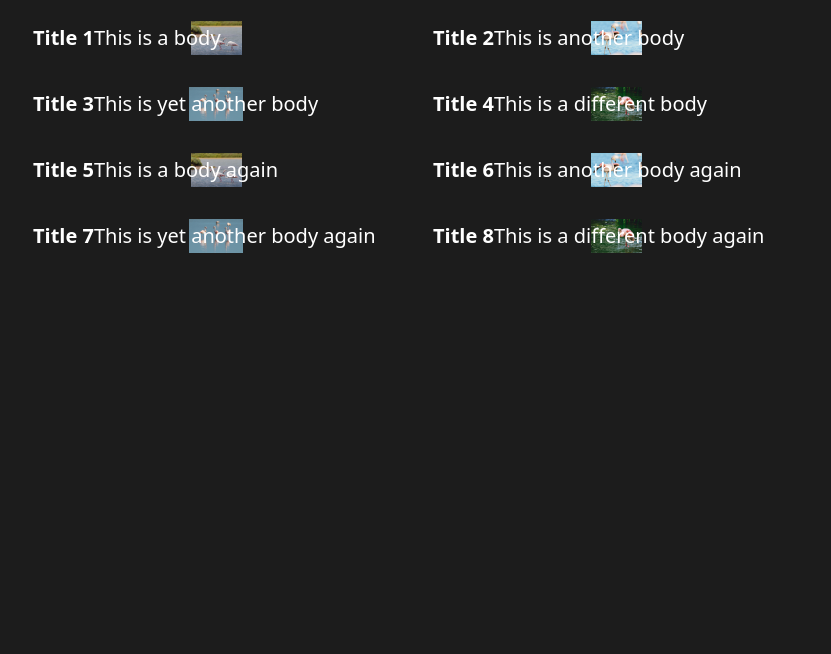
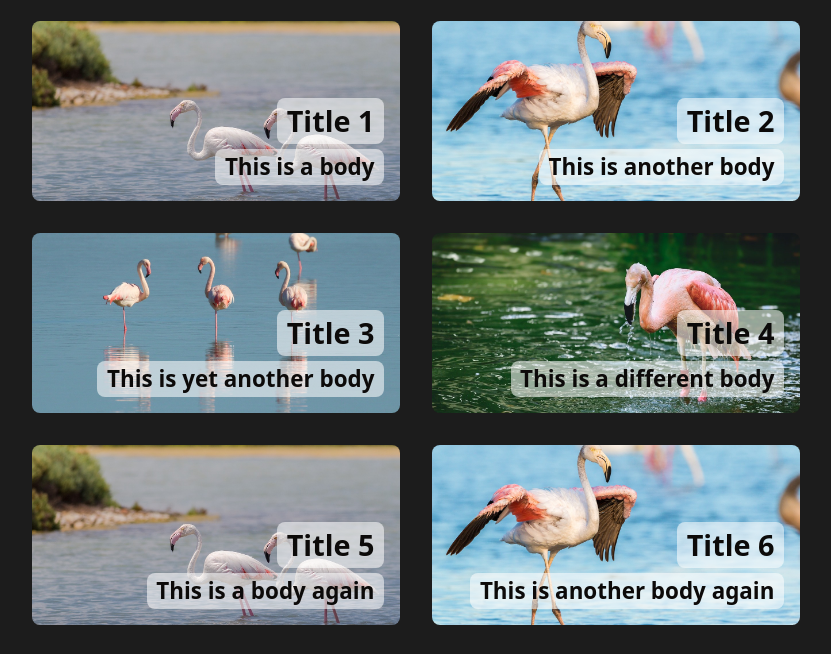
Before and after one commit to victor-lillo/demo-preload-css-image, an Astro site: page /with-preload in a window 1280 px wide. Shown: the part 117-771 px from the top of the page, without its empty margins (224-1055 px from the left). Built offline with nearby package versions, Linux system fonts and the light colour scheme; Astro itself is replaced by a stand-in of ours.

Commit message:
Update Card component styles

```diff
--- a/src/components/Card.astro
+++ b/src/components/Card.astro
@@ -15,12 +15,16 @@ const { body, title, variant } = Astro.props
   .link-card {
     list-style: none;
     display: flex;
-    padding: 1px;
-    border-radius: 7px;
-    transition: background-position 0.6s cubic-bezier(0.22, 1, 0.36, 1);
+    flex-direction: column;
+    gap: 0.3rem;
+    align-items: flex-end;
+    justify-content: flex-end;
+    height: 180px;
+    padding: 1rem;
+    border-radius: var(--border-radius-1);
     background-position: center;
     background-repeat: no-repeat;
-    background-size: contain;
+    background-size: cover;
   }
 
   .flamingo-1 {
@@ -40,8 +44,19 @@ const { body, title, variant } = Astro.props
   }
 
   h2 {
-    margin: 0;
-    font-size: 1.25rem;
-    transition: color 0.6s cubic-bezier(0.22, 1, 0.36, 1);
+    font-size: 1.8rem;
+  }
+
+  p {
+    font-size: 1.4rem;
+  }
+
+  h2,
+  p {
+    color: var(--color-dark-1);
+    font-weight: 600;
+    background-color: #ffffff8e;
+    border-radius: var(--border-radius-1);
+    padding-inline: 0.6rem;
   }
 </style>
```
